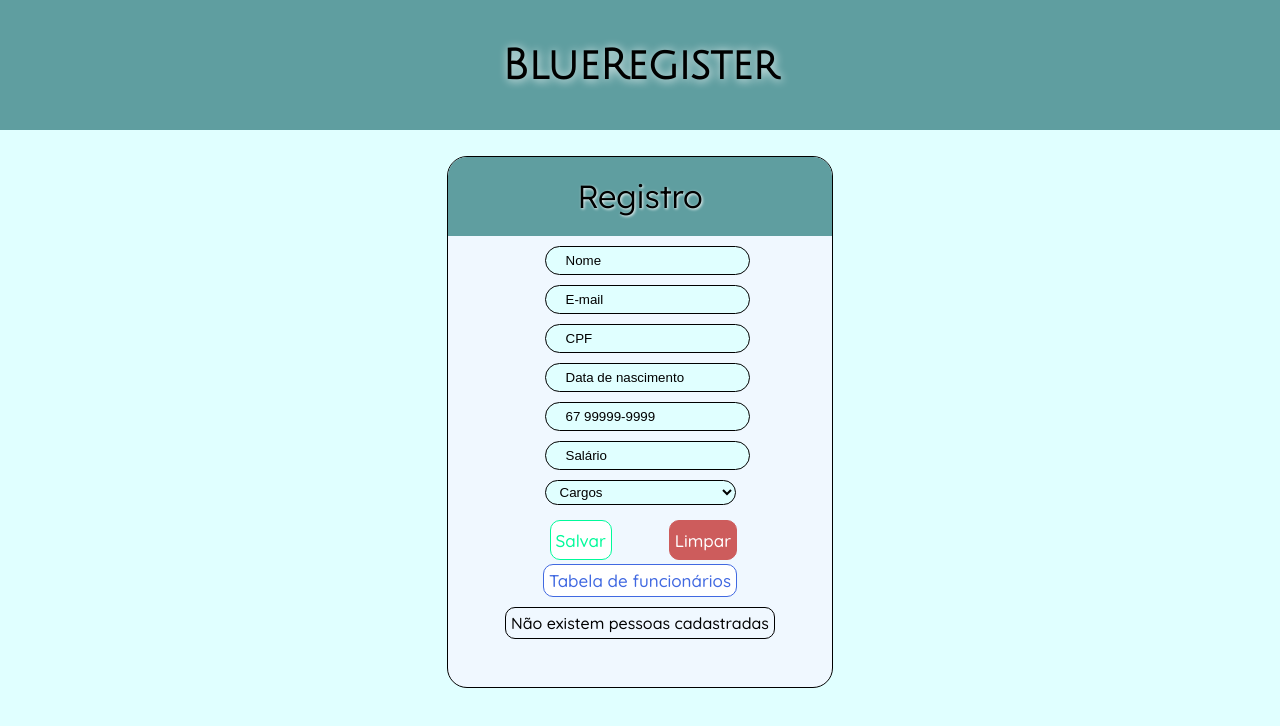
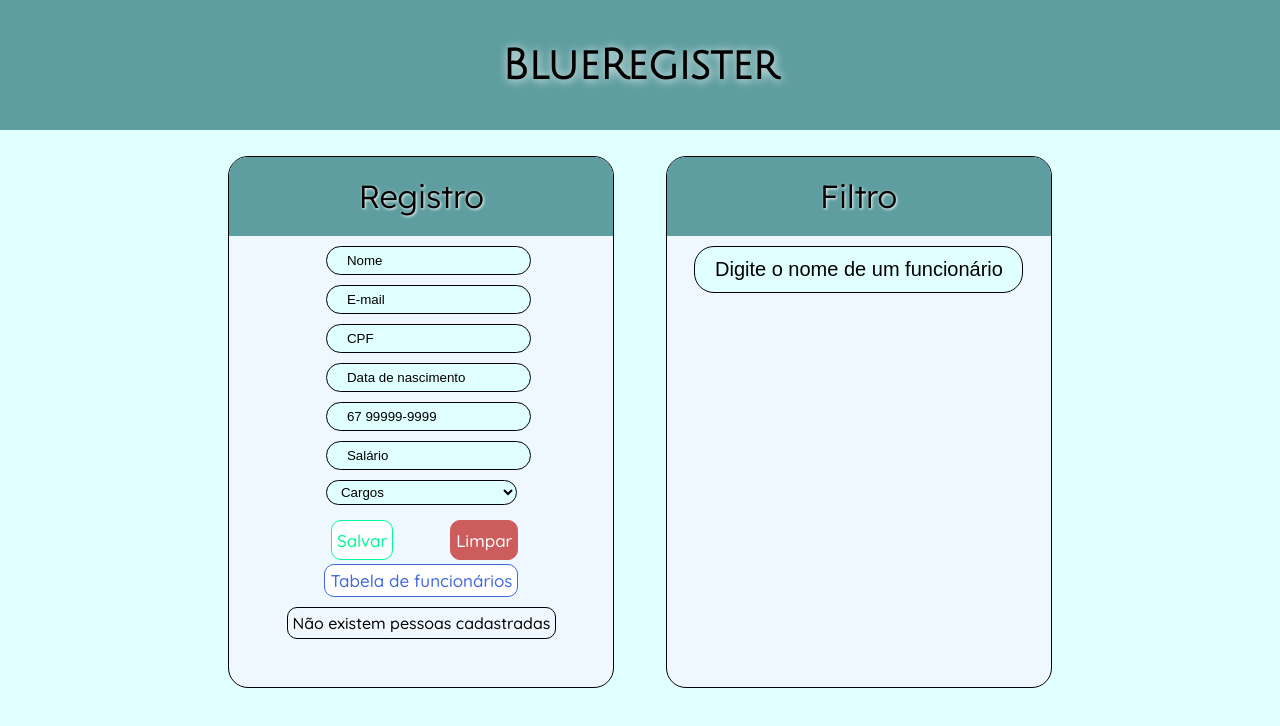
Before and after one commit to thomaz6546/CRUD, a React (Create React App) app: page / in a window 1280 px wide. Shown: the top 726 px of the page. Built offline with nearby package versions, Linux system fonts and the light colour scheme.

Commit message:
PROJETO 100% FINALIZADO

```diff
--- a/src/Components/Assets/Register.js
+++ b/src/Components/Assets/Register.js
@@ -170,7 +170,9 @@ function App() {
                             <div>
                                 <input className="inputText" type="text" placeholder="Salário"
                                        value={funcionario?.salario}
-                                       onChange={(e) => {setFuncionario({...funcionario, salario:`R$ ${maskBRL(e.target.value)}` })}}
+                                       onChange={(e) => {
+                                           setFuncionario({...funcionario, salario: `R$ ${maskBRL(e.target.value)}`})
+                                       }}
                                 />
                             </div>
 
@@ -195,10 +197,11 @@ function App() {
                                 <div>
                                     <input id='botaoApagar' type="button" className="delete" value="Limpar"
                                            onClick={limpaLocalStorage}/>
-
                                 </div>
                             </div>
                         </div>
+
+
                         {botaoClicado ?
                             <div className='tabela'>
                                 <div>
@@ -314,8 +317,19 @@ function App() {
                             }
                         </div>
                     </div>
+                </div>
+                <div className={botaoClicado ? "filterNone" : "filter"}>
+                    <div className="tituloRgstr">
+                        <span className="tituloDivRgstr">Filtro</span>
+                    </div>
 
+                    <div>
+                        <div className="campoDePesquisa">
+                            <input type="text" className="campoFiltrado" placeholder="Digite o nome de um funcionário"/>
+                        </div>
+                    </div>
                 </div>
+
             </div>
         </div>
     );
--- a/src/Styles/App.css
+++ b/src/Styles/App.css
@@ -27,7 +27,7 @@ body {
     background-color: #F0F8FF;
     border: 1px solid black;
     border-radius: 20px;
-    -webkit-transition: .4s ;
+    -webkit-transition: .4s;
 }
 
 .recordWhenPressed {
@@ -124,17 +124,21 @@ li {
     display: flex;
     justify-content: center;
 }
+
 .botaoMostraTabela {
     display: flex;
     justify-content: center;
 }
+
 .inputs {
     padding: 5px;
 }
+
 .inputsRecordWhenNotpressed {
     display: none;
 
 }
+
 .inputText {
     padding-left: 10px;
     width: 100%;
@@ -224,6 +228,7 @@ input[type="number"]::-webkit-inner-spin-button {
     justify-content: center;
 
 }
+
 .funcionariosCadastrados {
     margin: 5px;
     padding: 5px;
@@ -231,36 +236,47 @@ input[type="number"]::-webkit-inner-spin-button {
     border: 1px solid black;
     border-radius: 10px;
 }
+
 .paiRegistro {
     display: flex;
     align-items: center;
     justify-content: center;
 }
 
-.inputsRecordWhenPressed {
-
+.campoDePesquisa {
+    width: 100%;
+    display: flex;
+    align-items: center;
+    justify-content: center;
 }
 
-/*RESPONSIVIDADE*/
+.campoFiltrado {
+    padding: 10px;
+    padding-left: 10px;
+    margin: 10px;
+    width: 80%;
+    height: 25px;
+    margin-bottom: 10px;
+    background-color: #E0FFFF;
+    border: 1px solid black;
+    border-radius: 20px;
+    font-size: 20px;
+}
 
-/*@media (max-width: 600px) {*/
-/*    .inputText {*/
-/*        padding-left: 10px;*/
-/*        width: 90%;*/
-/*        height: 25px;*/
-/*        margin: 1%;*/
-/*        background-color: #E0FFFF;*/
-/*        border: 1px solid black;*/
-/*        border-radius: 20px;*/
-/*    }*/
+.campoFiltrado::placeholder {
+    color: black;
+    padding-left: 10px;
+}
 
-/*    .registro {*/
-/*        margin: 1%;*/
-/*        width: 95%;*/
-/*        height: 400px;*/
-/*        background-color: #F0F8FF;*/
-/*        border: 1px solid black;*/
-/*        border-radius: 20px;*/
-/*        align-items: center;*/
-/*    }*/
-/*}*/
+.filter {
+    margin: 2%;
+    width: 30%;
+    height: 530px;
+    background-color: #F0F8FF;
+    border: 1px solid black;
+    border-radius: 20px;
+    -webkit-transition: .4s;
+}
+.filterNone {
+    display: none;
+}
```
